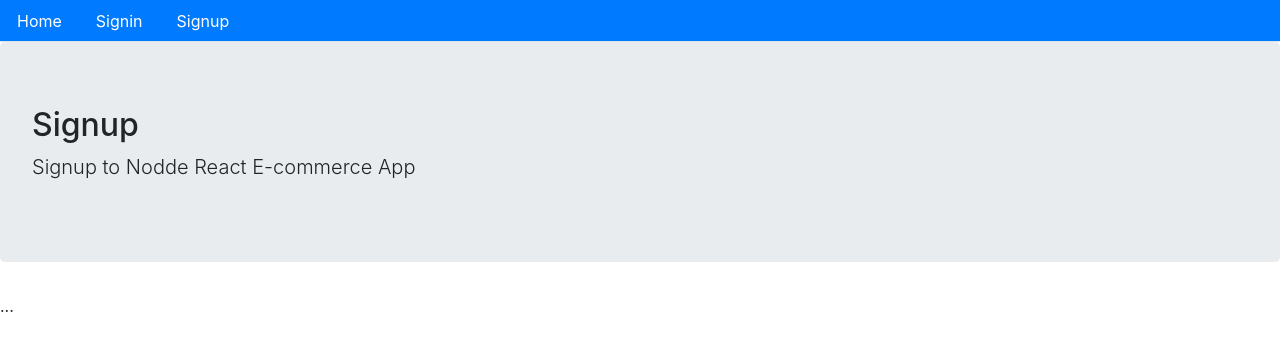
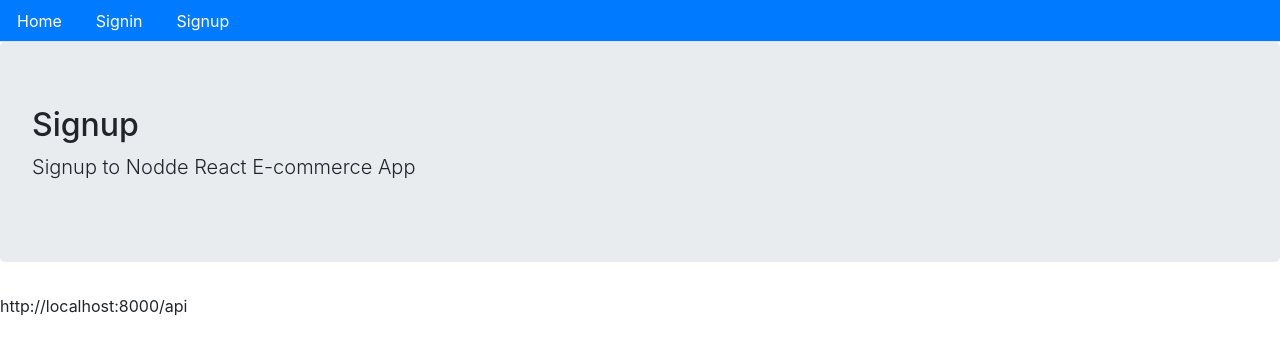
Before and after one commit to n4sunday/ecommerce-frontend, a React (Create React App) app: page /Signup in a window 1280 px wide. Shown: the top 354 px of the page. Built offline with nearby package versions, Linux system fonts and the light colour scheme.

Commit message:
environment variables

```diff
--- /dev/null
+++ b/src/config.js
@@ -0,0 +1 @@
+export const API = 'http://localhost:8000/api'
--- a/src/user/Signup.js
+++ b/src/user/Signup.js
@@ -1,9 +1,10 @@
 import React from 'react'
 import Layout from '../cors/Layout'
+import {API} from '../config'
 
 const Signup = () => (
     <Layout title="Signup" description="Signup to Nodde React E-commerce App">
-        ...
+        {API}
     </Layout>
 )
 
```
Also changed, not shown: src/user/Signin.js (line endings or trailing spaces), 1 other file (tests, documents, lock files or other folders).
